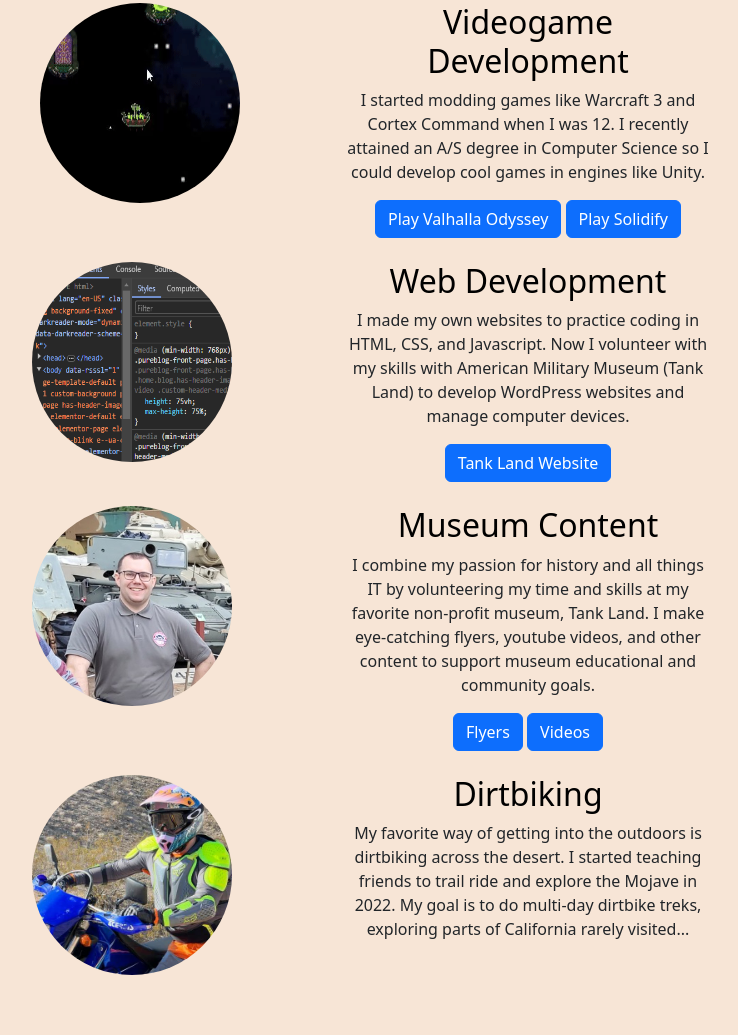
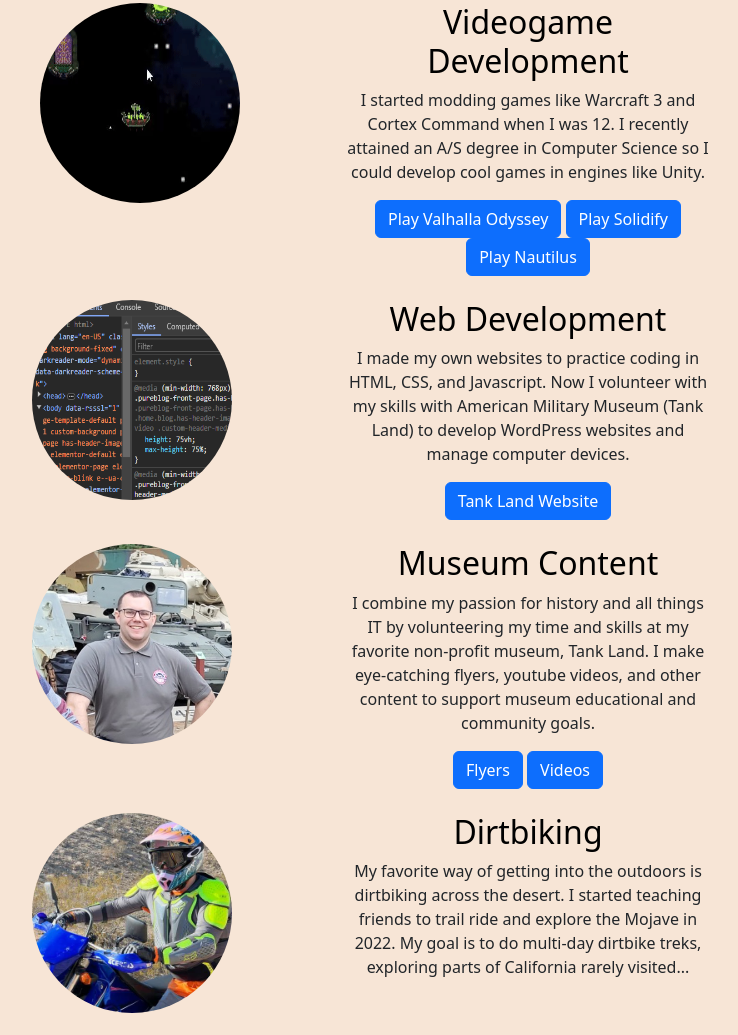
Before and after one commit to ZackOhLantern/portfolio-02252024, a plain HTML site: page index.html in a window 1280 px wide. Shown: the part 1307-2342 px from the top of the page, without its empty margins (306-1044 px from the left). Drawn offline with nearby package versions, Linux system fonts and the light colour scheme.

Commit message:
added a game

```diff
--- a/index.html
+++ b/index.html
@@ -60,6 +60,10 @@
               </a>
               <a href="https://aquanact.itch.io/solidify" class="btn btn-primary">
                 Play Solidify
+              </a>
+              </a>
+              <a href="https://aquanact.itch.io/nautilus" class="btn btn-primary">
+                Play Nautilus
               </a>
             </div>
 
@@ -141,7 +145,7 @@
      </div>
 
   <script src="https://cdn.jsdelivr.net/npm/bootstrap@5.3.3/dist/js/bootstrap.bundle.min.js" integrity="sha384-YvpcrYf0tY3lHB60NNkmXc5s9fDVZLESaAA55NDzOxhy9GkcIdslK1eN7N6jIeHz" crossorigin="anonymous"></script>
-</body>
+  </body>
 </html>
 
 <!-- This site is made and maintained by Zachary Cuervo. -->
```
